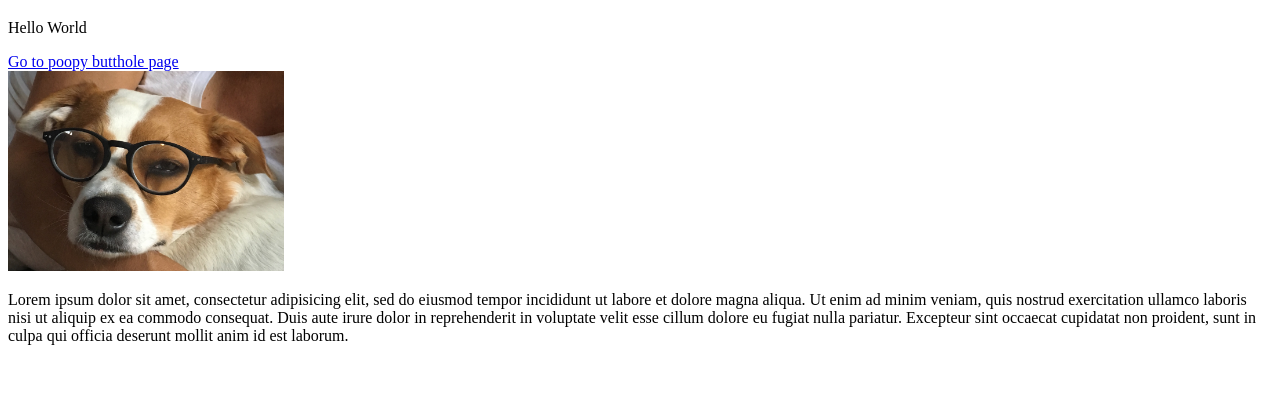
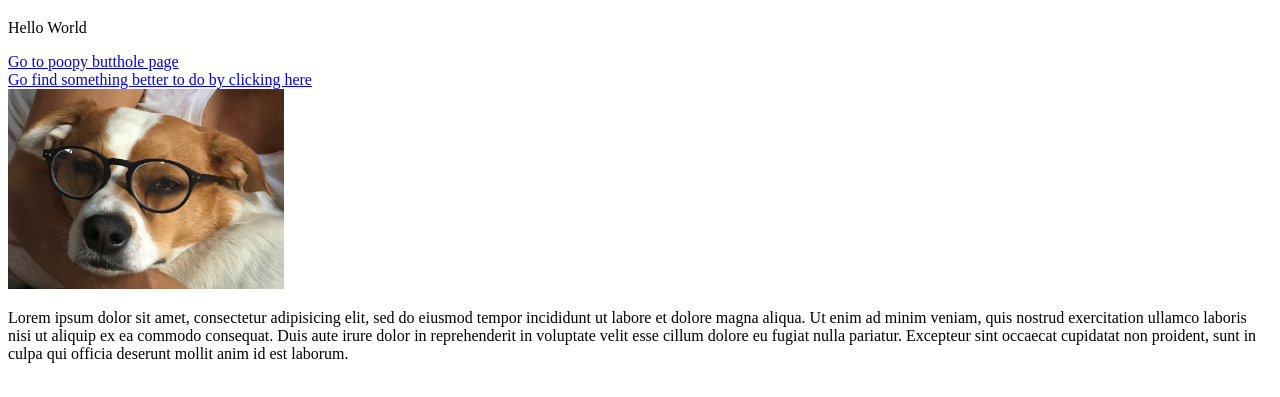
Before and after one commit to MatteBru/fake-site, a plain HTML site: page index.html in a window 1280 px wide. Shown: the part 61-458 px from the top of the page. Drawn offline with Linux system fonts and the light colour scheme.

Commit message:
added a break

```diff
--- a/index.html
+++ b/index.html
@@ -17,6 +17,8 @@
     <p>Hello World</p>
     <a href="./real-estate-listings.html">Go to poopy butthole page</a>
     <br>
+    <a href="http://google.com" target="_blank">Go find something better to do by clicking here</a>
+    <br>
     <img src="./images/the-prof.jpeg" alt="dis da prof" title="Dis da prof, boi" height="200px">
     <p>Lorem ipsum dolor sit amet, consectetur adipisicing elit, sed do eiusmod tempor incididunt ut labore et dolore magna aliqua. Ut enim ad minim veniam, quis nostrud exercitation ullamco laboris nisi ut aliquip ex ea commodo consequat. Duis aute irure dolor in reprehenderit in voluptate velit esse cillum dolore eu fugiat nulla pariatur. Excepteur sint occaecat cupidatat non proident, sunt in culpa qui officia deserunt mollit anim id est laborum.</p>
   </body>
```
